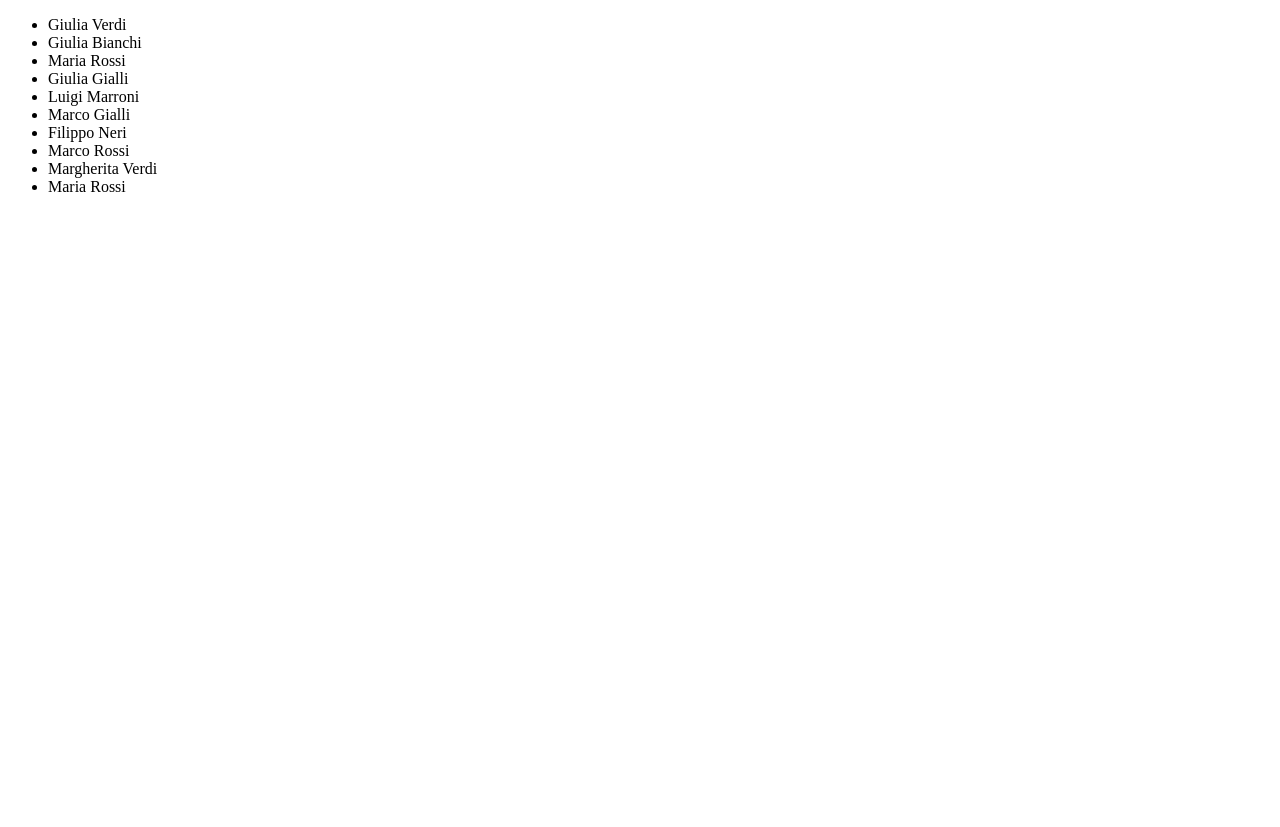
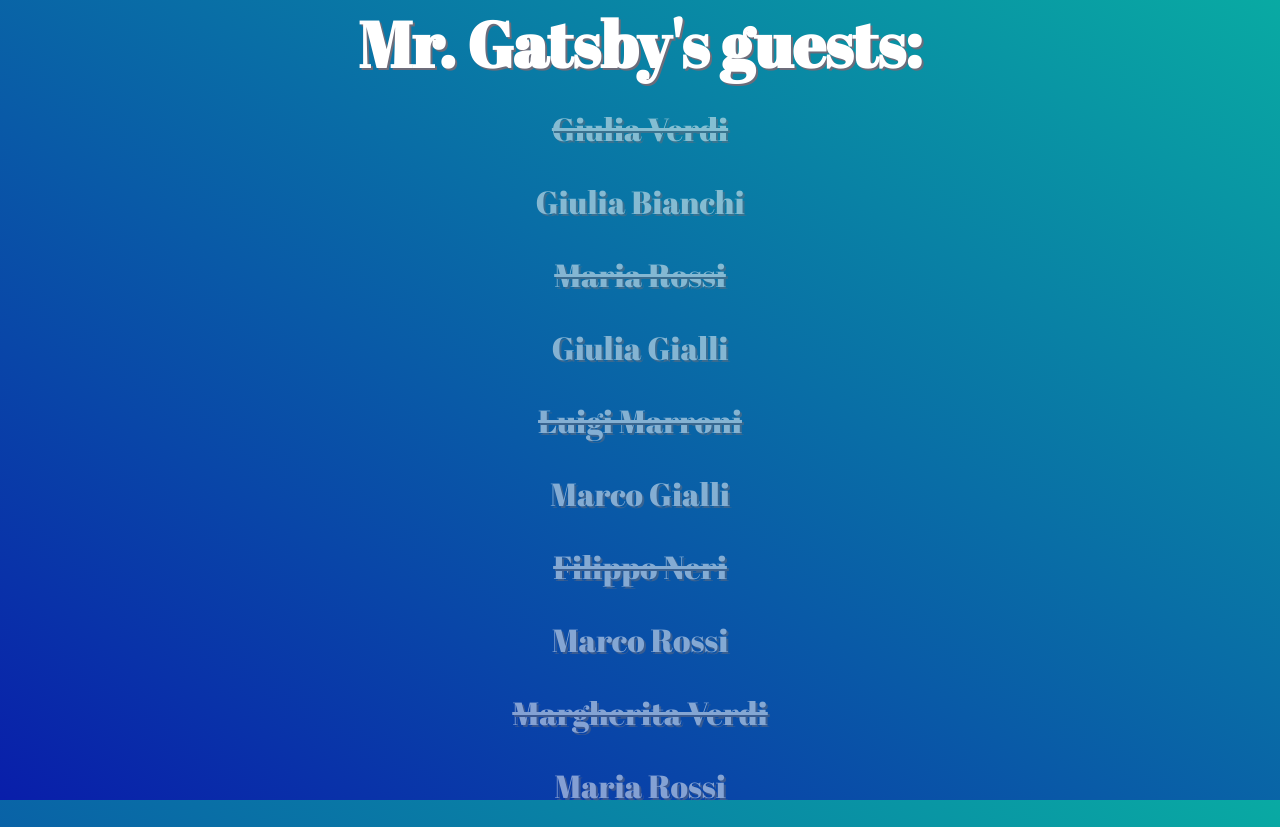
Before and after one commit to fmarabini93/js-jsnacks-blocco-1, a plain HTML site: page snack#4/index.html in a window 1280 px wide. Before the commit the page ends 800 px from the top, so only its background shows below. Drawn offline with Linux system fonts and the light colour scheme.

Commit message:
snack#4-with-css

```diff
--- /dev/null
+++ b/snack#4/css/style.css
@@ -0,0 +1,35 @@
+* {
+      box-sizing: border-box;
+      margin: 0;
+      padding: 0;
+}
+
+body {
+      height: 100vh;
+      display: flex;
+      flex-direction: column;
+      justify-content: space-around;
+      align-items: center;
+      font-family: 'Abril Fatface', cursive;
+      font-size: 2em;
+      color: #ffffff;
+      text-shadow: 2px 2px #6c6c7a;
+      background-image: linear-gradient(to bottom left, #09AAA3, #091EAA);
+}
+
+ul {
+      text-align: center;
+      list-style: none;
+}
+ul li {
+      padding: 10px 0;
+      margin: 10px 0;
+      opacity: 0.5;
+}
+ul li:hover {
+      opacity: 1;
+      transition: 0.5s;
+}
+ul li:nth-of-type(odd) {
+      text-decoration: line-through;
+}
--- a/snack#4/index.html
+++ b/snack#4/index.html
@@ -4,9 +4,13 @@
             <meta charset="UTF-8">
             <meta http-equiv="X-UA-Compatible" content="IE=edge">
             <meta name="viewport" content="width=device-width, initial-scale=1.0">
+            <link rel="preconnect" href="https://fonts.gstatic.com">
+            <link href="https://fonts.googleapis.com/css2?family=Abril+Fatface&display=swap" rel="stylesheet">
+            <link rel="stylesheet" href="css/style.css">
             <title>Snack#4</title>
       </head>
       <body>
+            <h1>Mr. Gatsby's guests:</h1>
             <ul id="list"></ul>
             <script src="js/script.js"></script>
       </body>
```
